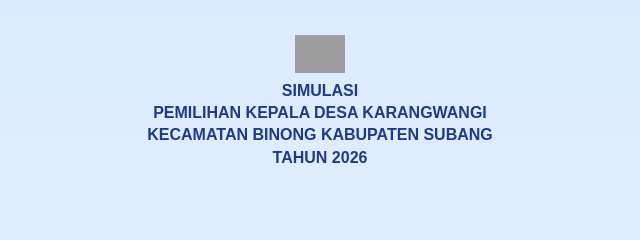
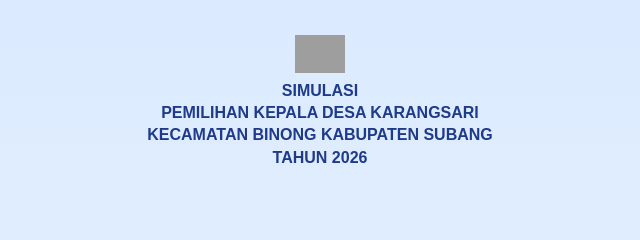
Before and after one commit to jakadweepa-code/Panitia_Pilkades_Karangsari_2026, a plain HTML site: page index.html in a window 1280 px wide. Shown: the top 240 px of the page, 320-960 px from the left. Drawn offline with Linux system fonts and the light colour scheme; grey boxes are pictures that could not be loaded.

Commit message:
Add files via upload

```diff
--- a/index.html
+++ b/index.html
@@ -107,7 +107,7 @@
       <!-- HEADER DENGAN GARIS BARU -->
       <h1>
         SIMULASI<br>
-        PEMILIHAN KEPALA DESA KARANGWANGI<br>
+        PEMILIHAN KEPALA DESA KARANGSARI<br>
         KECAMATAN BINONG KABUPATEN SUBANG<br>
         TAHUN 2026
       </h1>
```
